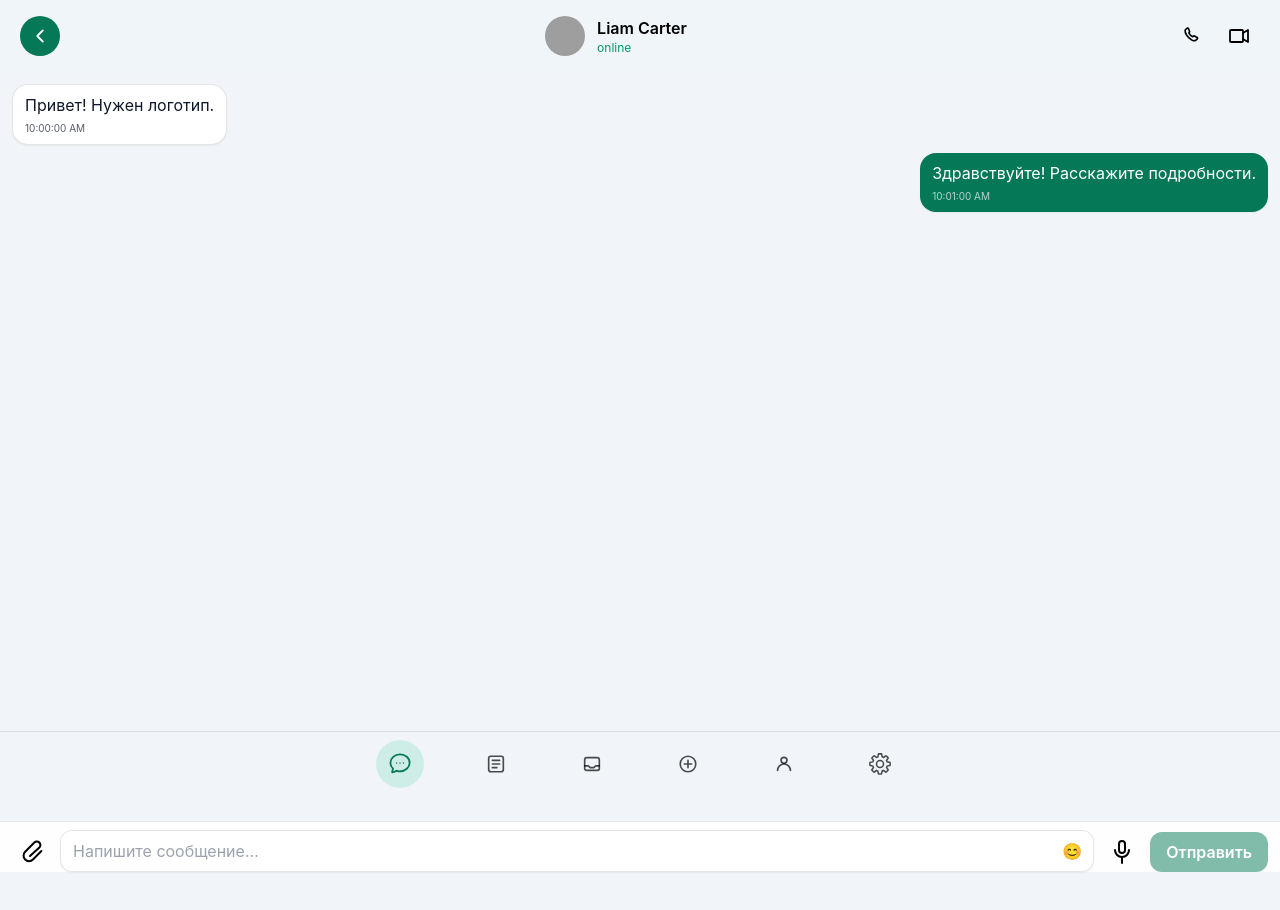
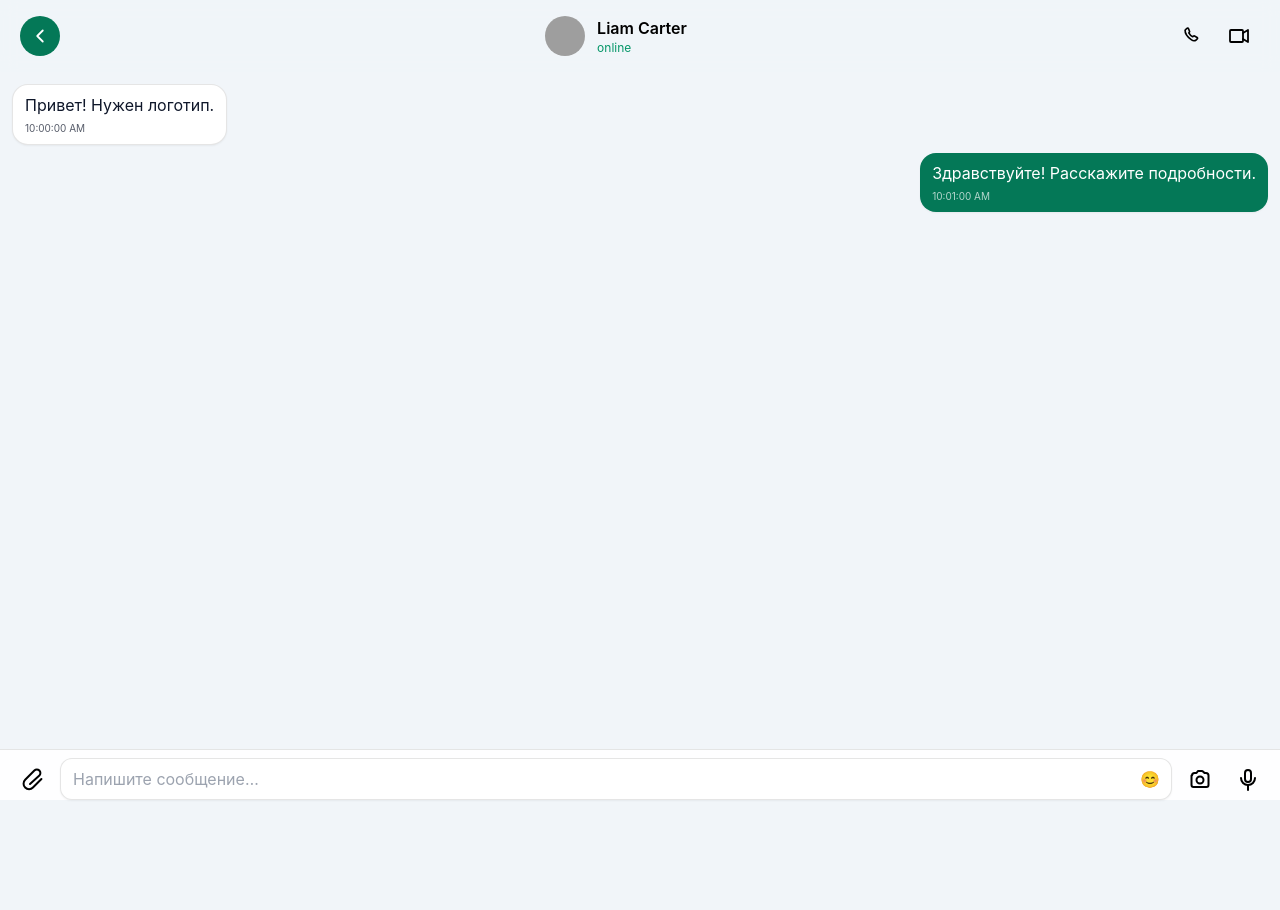
Before and after one commit to m1ke1994/apps-messeger, a Vue app in the folder my-vue-app/: page /chats/1 in a window 1280 px wide. Shown: the top 910 px of the page. After the commit the page ends 800 px from the top, so only its background shows below. Built offline with nearby package versions, Linux system fonts and the light colour scheme; grey boxes are pictures that could not be loaded.

Commit message:
прижали форму отправки сообщний . а также сделали как у whatchapp  смену иконок

```diff
--- a/my-vue-app/src/App.vue
+++ b/my-vue-app/src/App.vue
@@ -76,7 +76,7 @@
 
     <main
       class="relative flex-1 overflow-hidden"
-      style="padding-bottom: calc(env(safe-area-inset-bottom, 0px) + 5rem);"
+      :style="{ paddingBottom: mainPaddingBottom }"
     >
       <RouterView v-slot="{ Component, route: activeRoute }">
         <Transition :name="transitionName" mode="out-in">
@@ -86,7 +86,7 @@
     </main>
 
     <footer
-      v-if="!isLoginRoute"
+      v-if="!isLoginRoute && !isChatDetail"
       class="fixed inset-x-0 bottom-0 z-20 border-t border-black/10 bg-background-light/95 backdrop-blur dark:border-white/10 dark:bg-background-dark/95"
       style="padding-bottom: calc(env(safe-area-inset-bottom, 0px) + 0.75rem);"
     >
@@ -190,6 +190,11 @@ const activeNavName = computed<NavName>(() => {
   if (rName.value === 'chat-detail') return 'chats'
   const found = navItems.find(item => item.name === rName.value)
   return found?.name ?? 'chats'
+})
+
+const mainPaddingBottom = computed(() => {
+  const base = isChatDetail.value ? '6rem' : '5rem'
+  return `calc(env(safe-area-inset-bottom, 0px) + ${base})`
 })
 
 const bubbleClass = (name: NavName) =>
--- a/my-vue-app/src/views/ChatsDetail.vue
+++ b/my-vue-app/src/views/ChatsDetail.vue
@@ -1,8 +1,6 @@
-
 <!-- src/views/ChatsDetail.vue -->
-
 <script setup lang="ts">
-import { ref, computed, onMounted, watch, nextTick, onBeforeUnmount } from 'vue'
+import { ref, computed, watch, onMounted } from 'vue'
 import { useRoute, useRouter } from 'vue-router'
 
 type MsgType = 'text' | 'image' | 'file' | 'audio'
@@ -25,7 +23,8 @@ const meId = 999
 
 const chatId = computed(() => {
   const raw = route.params.id
-  const parsed = typeof raw === 'string'
+  const parsed =
+    typeof raw === 'string'
       ? parseInt(raw, 10)
       : Array.isArray(raw)
         ? parseInt(raw[0], 10)
@@ -44,27 +43,12 @@ const messages = ref<Message[]>([
 
 const thread = computed(() => messages.value.filter(m => m.chatId === chatId.value))
 
-const messagesWrap = ref<HTMLElement | null>(null)
-const bottomAnchor = ref<HTMLElement | null>(null)
 const textareaEl = ref<HTMLTextAreaElement | null>(null)
+const draft = ref('')
+const hasDraft = computed(() => draft.value.trim().length > 0)
 
-async function scrollToBottom(behavior: ScrollBehavior = 'auto') {
-  await nextTick()
-  bottomAnchor.value?.scrollIntoView({ block: 'end', behavior })
-}
-
-watch(thread, () => { scrollToBottom() })
-
-let ro: ResizeObserver | null = null
-onMounted(() => {
-  scrollToBottom()
-  if (messagesWrap.value && 'ResizeObserver' in window) {
-    ro = new ResizeObserver(() => scrollToBottom())
-    ro.observe(messagesWrap.value)
-  }
-})
-
-onBeforeUnmount(() => { ro?.disconnect() })
+const showEmoji = ref(false)
+const emojis = ['😀', '😁', '😂', '🤣', '😊', '😍', '🤝', '👍', '🔥', '💡', '✅', '❗', '🎯', '🚀', '💼', '🧩']
 
 function autoGrow(event?: Event) {
   const el = event ? (event.target as HTMLTextAreaElement) : textareaEl.value
@@ -72,23 +56,17 @@ function autoGrow(event?: Event) {
   el.style.height = 'auto'
   const maxHeight = 180
   el.style.height = `${Math.min(el.scrollHeight, maxHeight)}px`
-  nextTick(() => scrollToBottom())
 }
-
-const draft = ref('')
-const showEmoji = ref(false)
-const emojis = ['😀', '😁', '😂', '🤣', '😊', '😍', '🤝', '👍', '🔥', '💡', '✅', '❗', '🎯', '🚀', '💼', '🧩']
 
 function addEmoji(emoji: string) {
   draft.value += emoji
   showEmoji.value = false
-  nextTick(() => autoGrow())
+  autoGrow()
 }
 
 async function handleSend() {
   const text = draft.value.trim()
   if (!text) return
-
   messages.value.push({
     id: crypto.randomUUID(),
     chatId: chatId.value,
@@ -97,20 +75,23 @@ async function handleSend() {
     type: 'text',
     text,
   })
-
   draft.value = ''
   if (textareaEl.value) textareaEl.value.style.height = 'auto'
-  await scrollToBottom('smooth')
   ;(document.activeElement as HTMLElement | null)?.blur?.()
   showEmoji.value = false
 }
 
-const fileInput = ref<HTMLInputElement | null>(null)
-function openFilePicker() {
-  fileInput.value?.click()
+const fileInputAny = ref<HTMLInputElement | null>(null)
+const fileInputImg = ref<HTMLInputElement | null>(null)
+
+function openFilePickerAny() {
+  fileInputAny.value?.click()
+}
+function openFilePickerImg() {
+  fileInputImg.value?.click()
 }
 
-function onFilesPicked(e: Event) {
+function onFilesPicked(e: Event, onlyImages = false) {
   const files = (e.target as HTMLInputElement).files
   if (!files || !files.length) return
 
@@ -125,7 +106,7 @@ function onFilesPicked(e: Event) {
         type: 'image',
         imageUrl: url,
       })
-    } else {
+    } else if (!onlyImages) {
       messages.value.push({
         id: crypto.randomUUID(),
         chatId: chatId.value,
@@ -137,7 +118,6 @@ function onFilesPicked(e: Event) {
       })
     }
   }
-
   ;(e.target as HTMLInputElement).value = ''
 }
 
@@ -176,11 +156,25 @@ async function toggleRecord() {
     recording.value = false
   }
 }
+
+// небольшой автоскролл к последнему сообщению
+const mainEl = ref<HTMLElement | null>(null)
+watch(thread, () => {
+  requestAnimationFrame(() => {
+    mainEl.value?.scrollTo({ top: mainEl.value.scrollHeight, behavior: 'smooth' })
+  })
+})
+onMounted(() => {
+  requestAnimationFrame(() => {
+    mainEl.value?.scrollTo({ top: mainEl.value.scrollHeight })
+  })
+})
 </script>
 
 <template>
-  <div class="flex min-h-[100dvh] flex-col bg-background-light dark:bg-background-dark" style="min-height: 100dvh">
-    <main ref="messagesWrap" class="flex-1 overflow-y-auto overscroll-contain scroll-smooth px-3 pt-3 pb-[calc(7rem)]">
+  <div class="flex min-h-[100dvh] flex-col bg-background-light dark:bg-background-dark">
+    <!-- Лента -->
+    <main ref="mainEl" class="flex-1 overflow-y-auto overscroll-contain scroll-smooth px-3 pt-3 pb-[calc(env(safe-area-inset-bottom,0px)+6rem)]">
       <template v-if="thread.length">
         <div v-for="message in thread" :key="message.id" class="mb-2 flex w-full">
           <div
@@ -210,8 +204,6 @@ async function toggleRecord() {
             </div>
           </div>
         </div>
-
-        <div ref="bottomAnchor" class="h-2"></div>
       </template>
 
       <div v-else class="flex h-full items-center justify-center px-6 text-center text-slate-500 dark:text-slate-400">
@@ -222,19 +214,25 @@ async function toggleRecord() {
       </div>
     </main>
 
-    <footer class="sticky bottom-0 left-0 right-0 z-20 border-t border-black/10 bg-white/90 px-3 pb-[env(safe-area-inset-bottom)] pt-2 backdrop-blur dark:border-white/10 dark:bg-slate-900/90">
+    <!-- Футер с двумя состояниями -->
+    <footer
+      class="fixed inset-x-0 bottom-0 z-30 border-t border-black/10 bg-white/90 px-3 pb-[env(safe-area-inset-bottom)] pt-2 backdrop-blur dark:border-white/10 dark:bg-slate-900/90"
+    >
       <form class="flex items-end gap-2" @submit.prevent="handleSend">
+        <!-- СКРЕПКА (всегда) -->
         <button
           type="button"
           class="rounded-xl p-2 text-[16px] hover:bg-black/5 dark:hover:bg-white/10"
-          @click="openFilePicker"
+          @click="openFilePickerAny"
           aria-label="Прикрепить файл"
         >
-          <svg class="h-6 w-6" viewBox="0 0 24 24" fill="none" stroke="currentColor">
+          <!-- paperclip -->
+          <svg class="h-6 w-6" viewBox="0 0 24 24" fill="none" stroke="currentColor" aria-hidden="true">
             <path d="M21.44 11.05l-8.49 8.49a5.5 5.5 0 01-7.78-7.78l9.19-9.19a3.5 3.5 0 015 5L10 16" stroke-width="2" stroke-linecap="round" stroke-linejoin="round" />
           </svg>
         </button>
 
+        <!-- ТЕКСТОВОЕ ПОЛЕ -->
         <div class="relative flex-1">
           <textarea
             ref="textareaEl"
@@ -247,7 +245,7 @@ async function toggleRecord() {
             inputmode="text"
             enterkeyhint="send"
           />
-
+          <!-- Emoji toggle -->
           <button
             type="button"
             class="absolute right-2 top-1/2 -translate-y-1/2 rounded-lg p-1 text-[16px] hover:bg-black/5 dark:hover:bg-white/10"
@@ -257,6 +255,7 @@ async function toggleRecord() {
             <span aria-hidden="true">😊</span>
           </button>
 
+          <!-- Emoji picker -->
           <div
             v-if="showEmoji"
             class="absolute bottom-full mb-2 max-w-[260px] rounded-xl border border-black/10 bg-white p-2 shadow-lg dark:border-white/10 dark:bg-slate-900"
@@ -275,6 +274,24 @@ async function toggleRecord() {
           </div>
         </div>
 
+        <!-- ПРАВАЯ ЧАСТЬ -->
+        <!-- Состояние 1: НЕТ текста -> показываем Фото + Голос -->
+        <template v-if="!hasDraft">
+          <!-- Фото -->
+          <button
+            type="button"
+            class="rounded-xl p-2 text-[16px] hover:bg-black/5 dark:hover:bg-white/10"
+            @click="openFilePickerImg"
+            aria-label="Отправить фото"
+          >
+            <!-- camera -->
+            <svg class="h-6 w-6" viewBox="0 0 24 24" fill="none" stroke="currentColor" aria-hidden="true">
+              <path d="M4 7.5A2.5 2.5 0 0 1 6.5 5h2l1.2-1.6A2 2 0 0 1 10.3 3h3.4a2 2 0 0 1 1.6.8L16.5 5H18A2.5 2.5 0 0 1 20.5 7.5V17A2 2 0 0 1 18.5 19h-13A2 2 0 0 1 3.5 17V7.5Z" stroke-width="2" stroke-linejoin="round"/>
+              <circle cx="12" cy="12" r="3.5" stroke-width="2"/>
+            </svg>
+          </button>
+
+          <!-- Голос -->
           <button
             type="button"
             class="rounded-xl p-2 text-[16px] hover:bg-black/5 dark:hover:bg-white/10"
@@ -282,25 +299,37 @@ async function toggleRecord() {
             @click="toggleRecord"
             aria-label="Голосовое сообщение"
           >
-          <svg v-if="!recording" class="h-6 w-6" viewBox="0 0 24 24" fill="none" stroke="currentColor">
-            <path d="M12 1a3 3 0 00-3 3v6a3 3 0 006 0V4a3 3 0 00-3-3z" stroke-width="2" stroke-linecap="round" stroke-linejoin="round" />
-            <path d="M19 10a7 7 0 01-14 0" stroke-width="2" stroke-linecap="round" stroke-linejoin="round" />
-            <path d="M12 17v6" stroke-width="2" stroke-linecap="round" />
+            <svg v-if="!recording" class="h-6 w-6" viewBox="0 0 24 24" fill="none" stroke="currentColor" aria-hidden="true">
+              <path d="M12 2a3 3 0 0 0-3 3v6a3 3 0 0 0 6 0V5a3 3 0 0 0-3-3Z" stroke-width="2" stroke-linecap="round" stroke-linejoin="round" />
+              <path d="M19 10a7 7 0 0 1-14 0" stroke-width="2" stroke-linecap="round" stroke-linejoin="round" />
+              <path d="M12 17v5" stroke-width="2" stroke-linecap="round" />
             </svg>
-          <svg v-else class="h-6 w-6" viewBox="0 0 24 24" fill="currentColor">
+            <svg v-else class="h-6 w-6" viewBox="0 0 24 24" fill="currentColor" aria-hidden="true">
               <circle cx="12" cy="12" r="6" />
             </svg>
           </button>
+        </template>
 
+        <!-- Состояние 2: ЕСТЬ текст -> показываем кнопку-отправку (самолёт) -->
+        <template v-else>
           <button
             type="submit"
-          class="h-10 shrink-0 rounded-xl bg-primary px-4 font-semibold text-white text-[16px] hover:opacity-90 active:translate-y-px disabled:opacity-50"
-          :disabled="!draft.trim()"
+            class="h-10 shrink-0 rounded-xl bg-primary px-4 font-semibold text-white text-[16px] hover:opacity-90 active:translate-y-px disabled:opacity-50 flex items-center gap-2"
+            :disabled="!hasDraft"
+            aria-label="Отправить сообщение"
           >
-          Отправить
+            <!-- airplane -->
+            <svg class="h-5 w-5" viewBox="0 0 24 24" fill="none" stroke="currentColor" aria-hidden="true">
+              <path d="M22 2L11 13" stroke-width="2" stroke-linecap="round" stroke-linejoin="round"/>
+              <path d="M22 2l-7 20-4-9-9-4 20-7Z" stroke-width="2" stroke-linecap="round" stroke-linejoin="round"/>
+            </svg>
+            <span class="sr-only">Отправить</span>
           </button>
+        </template>
 
-        <input ref="fileInput" type="file" class="hidden" multiple @change="onFilesPicked" />
+        <!-- Хиддены для выбора файлов -->
+        <input ref="fileInputAny" type="file" class="hidden" multiple @change="(e) => onFilesPicked(e, false)" />
+        <input ref="fileInputImg" type="file" class="hidden" accept="image/*" multiple @change="(e) => onFilesPicked(e, true)" />
       </form>
     </footer>
   </div>
```
Lines whose indentation alone changed are shown as unchanged.
